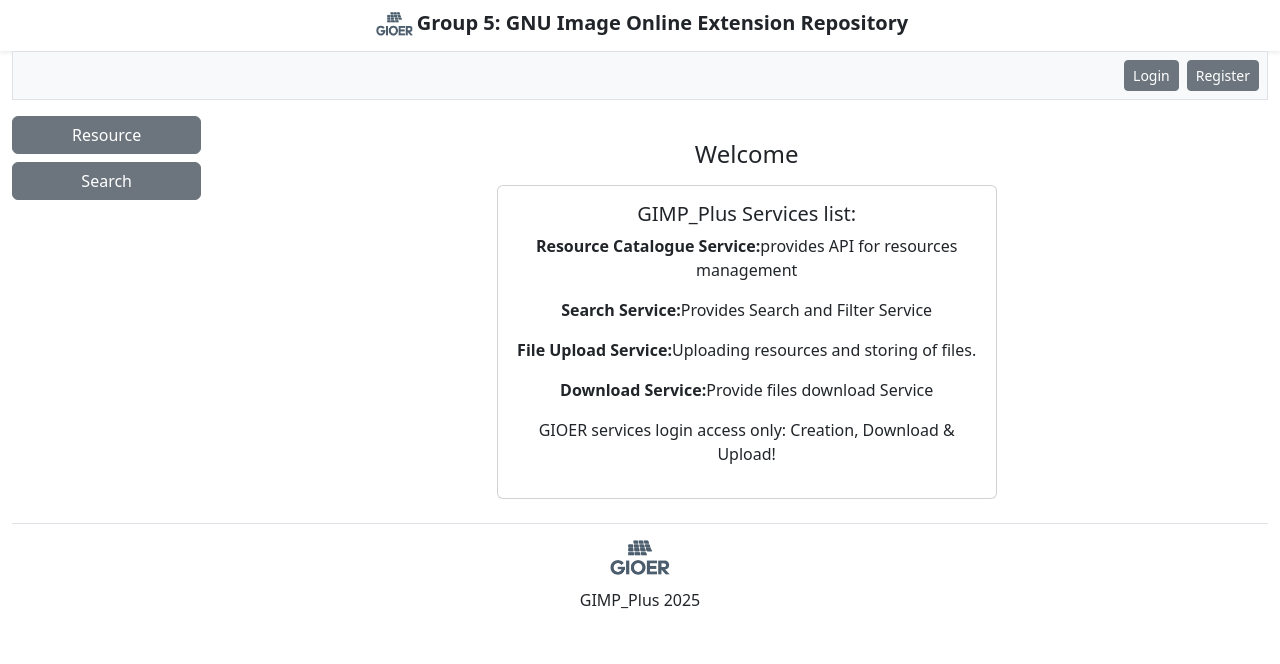
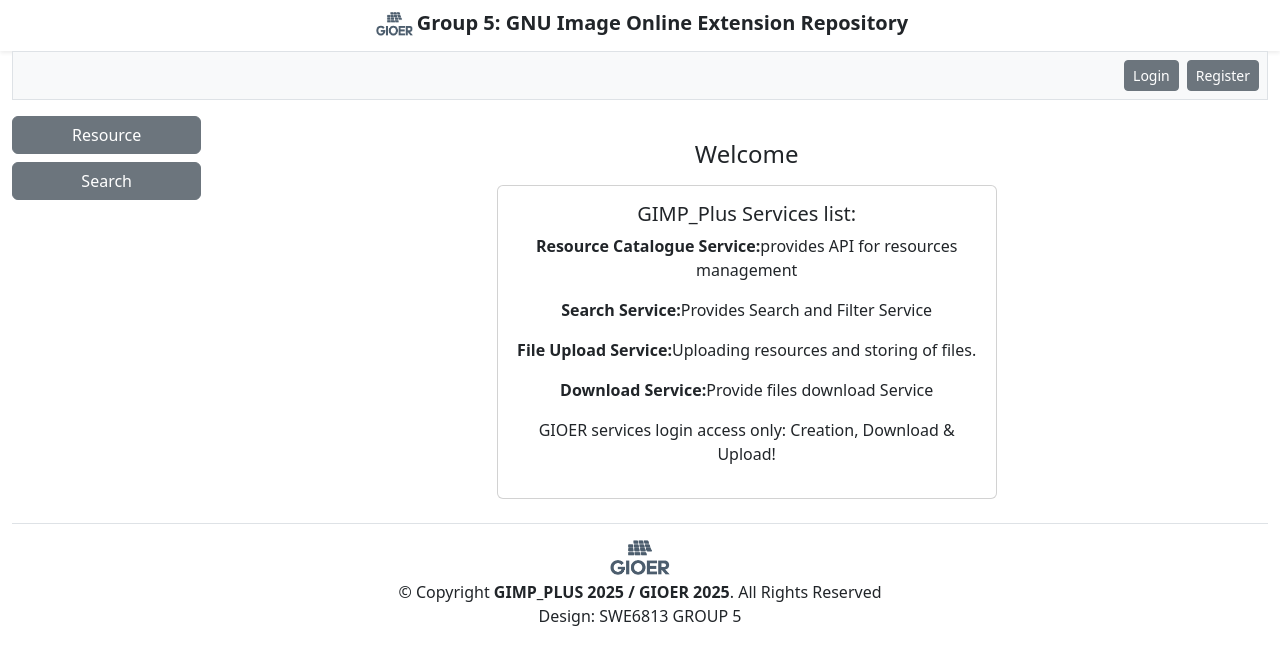
Before and after one commit to Catherin2/GIOER2, a React (Vite) app in the folder client/: page / in a window 1280 px wide. Shown: the top 664 px of the page. Built offline with nearby package versions, Linux system fonts and the light colour scheme.

Commit message:
git commit -S -m "dashboard2606 commit"

```diff
--- a/client/src/Dashboard.jsx
+++ b/client/src/Dashboard.jsx
@@ -2,6 +2,12 @@ import React, {useState, useEffect} from "react";
 import { Container, Row, Col, Button, Card, Navbar, Form } from "react-bootstrap";
 import "bootstrap/dist/css/bootstrap.min.css";
 import { Link, useParams} from "react-router-dom";
+import { ToastContainer, toast } from 'react-toastify';
+import 'react-toastify/dist/ReactToastify.css';
+import axios from "axios";
+
+import { SERVER_URL } from './Api';
+
 
 const Dashboard = () => {
   const [data, setData] = useState([]);
@@ -12,17 +18,15 @@ const Dashboard = () => {
   //value set to false means using is not logging, based in session in Logging page
   const loginState = sessionStorage.getItem('isLogin?');
   const [show,setShow] = useState(false || loginState);
-  //fetch data username
+  //fetch data- username, token
   useEffect(() => {
     const fetchData = async () => {
       const token = sessionStorage.getItem("token");
       if(!token) return navigate('/login');
       try {
       var response = await axios.get(`${SERVER_URL}/users/${userId}`,
-      {headers: {'Content-Type': 'application/json',
-        Authorization: {token}
-      }}
-	    )
+      {headers: {Authorization: `Bearer ${token}`}
+         });
         console.log(response);
        if(response.data.valid){
         setName(response.data.username);
@@ -93,7 +97,7 @@ const Dashboard = () => {
     <Container fluid>
 
        {navBar}
-
+       <ToastContainer position="top-center" /> {/*ToastContainer */}
        <Row className="mt-3">
           {/*Sidebar */}
           <Col md={2} className="d-flex flex-column align-items-start">
@@ -126,7 +130,16 @@ const Dashboard = () => {
        <footer className="text-center mt-4 p-3 border-top">
           <img src="logo.png" alt="Logo" style={{ height: "40px" }} />
         {/* <a href="#">Home</a> | <a href="#">Contact</a> | <a href="#">Help</a>*/}
-          <p className="mt-2">GIMP_Plus 2025</p>
+        <div className="copyright">
+        &copy; Copyright{' '}
+        <strong>
+          <span>GIMP_PLUS 2025 / GIOER 2025</span>
+        </strong>
+        . All Rights Reserved
+      </div>
+      <div className="credits">
+        Design: <h8>SWE6813 GROUP 5</h8>
+      </div>
        </footer>
     </Container>
   );
```
